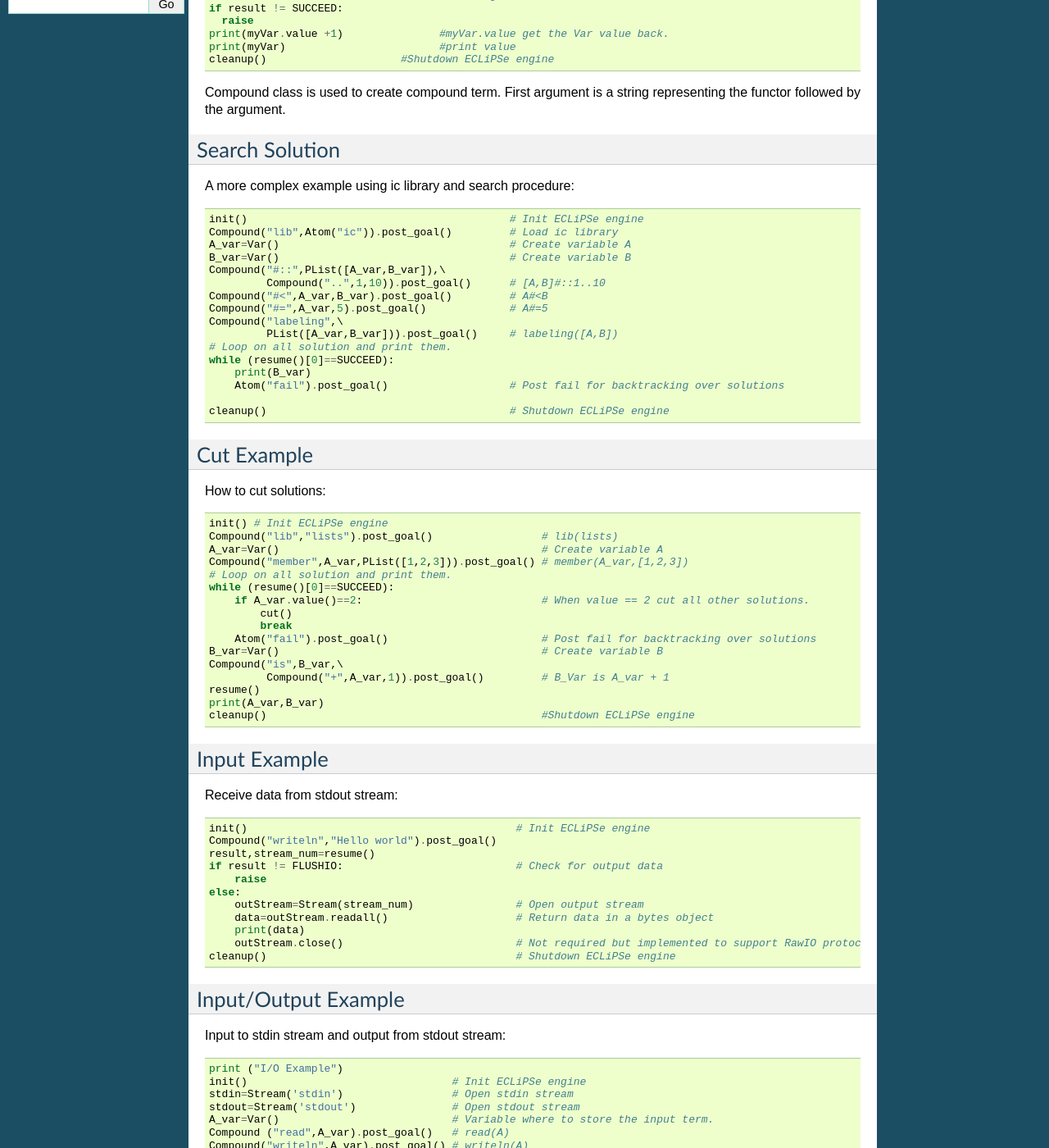
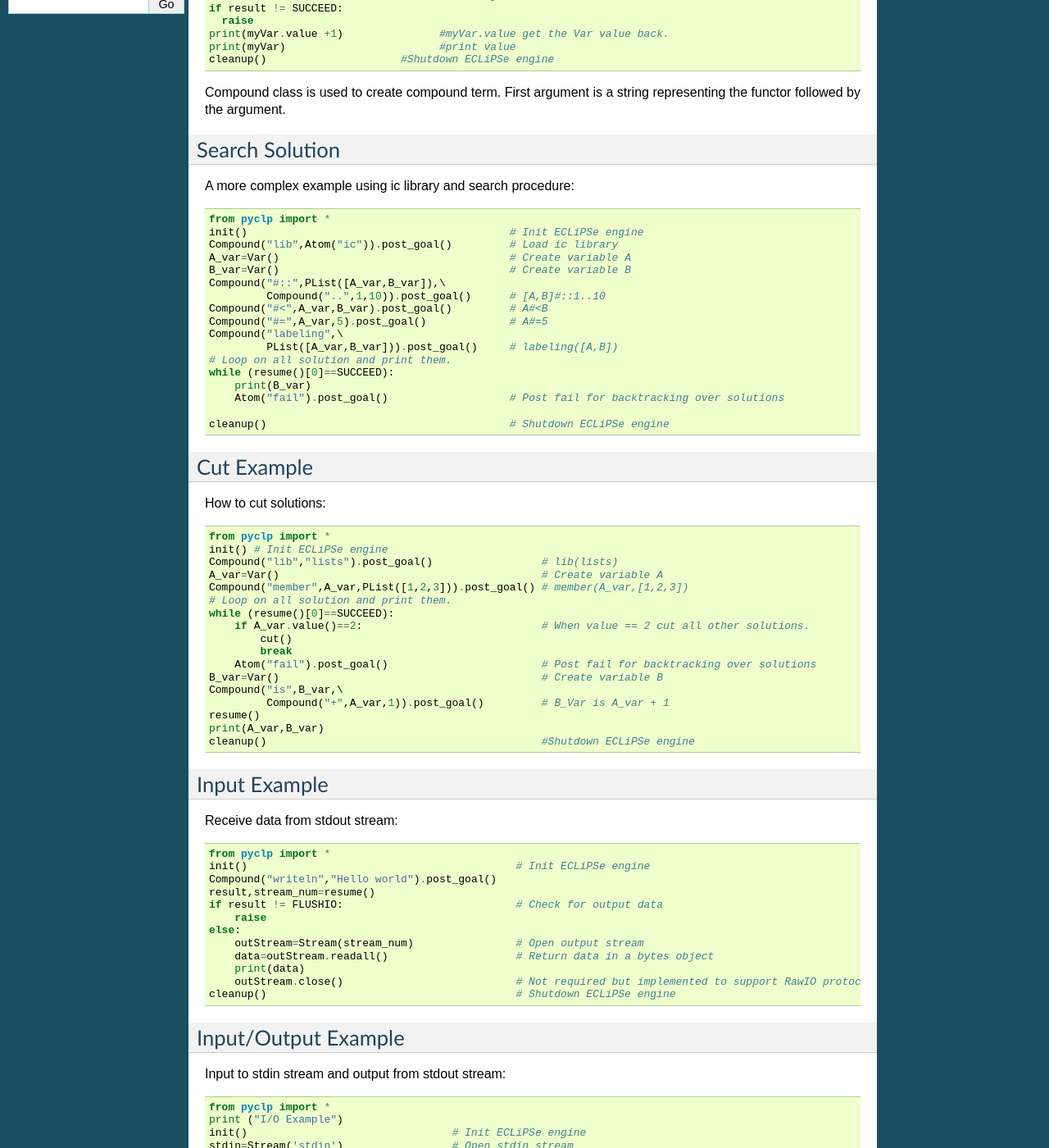
Before and after one commit to BackupTheBerlios/pyclp-svn, a Sphinx documentation site: the page built from trunk/pyclp/doc/examples.rst, in a window 1280 px wide and 1400 px high, scrolled down 335 px. Shown: the whole window at 82% size. Built offline with Sphinx 7.4.7, drawn with Linux system fonts in a browser that asks for light colours.

Commit message:
Minor changes

```diff
--- a/trunk/pyclp/doc/examples.rst
+++ b/trunk/pyclp/doc/examples.rst
@@ -28,6 +28,7 @@
 ***************
 A more complex example using ic library and search procedure::
 
+    from pyclp import *
     init()                                         # Init ECLiPSe engine
     Compound("lib",Atom("ic")).post_goal()         # Load ic library
     A_var=Var()                                    # Create variable A
@@ -52,6 +53,7 @@
 
 How to cut solutions::
 
+    from pyclp import *
     init() # Init ECLiPSe engine
     Compound("lib","lists").post_goal()                 # lib(lists)
     A_var=Var()                                         # Create variable A
@@ -75,6 +77,7 @@
 
 Receive data from stdout stream::
 
+    from pyclp import *
     init()                                          # Init ECLiPSe engine
     Compound("writeln","Hello world").post_goal()
     result,stream_num=resume()
@@ -92,6 +95,7 @@
 
 Input to stdin stream and output from stdout stream::
 
+    from pyclp import *
     print ("I/O Example")
     init()                                # Init ECLiPSe engine
     stdin=Stream('stdin')                 # Open stdin stream
--- a/trunk/pyclp/doc/introduction.rst
+++ b/trunk/pyclp/doc/introduction.rst
@@ -26,4 +26,5 @@
 Next steps
 **********
 
-Release installers for Windows platform
+   * Release installers for Windows platform
+   * Add functions for event handling
```
